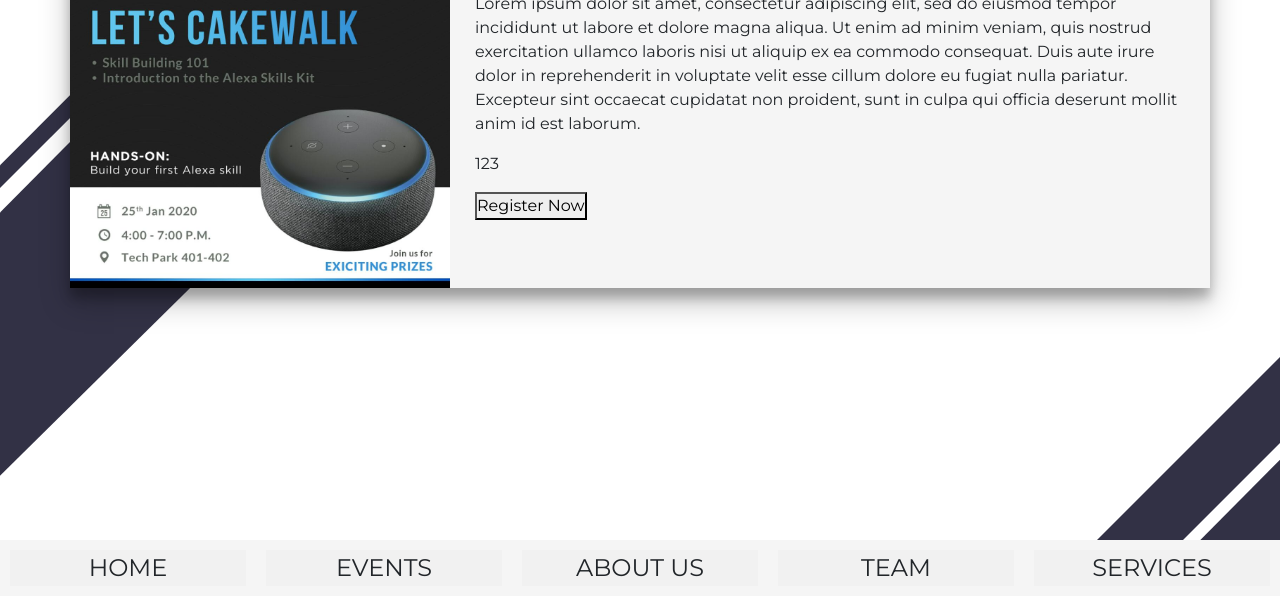
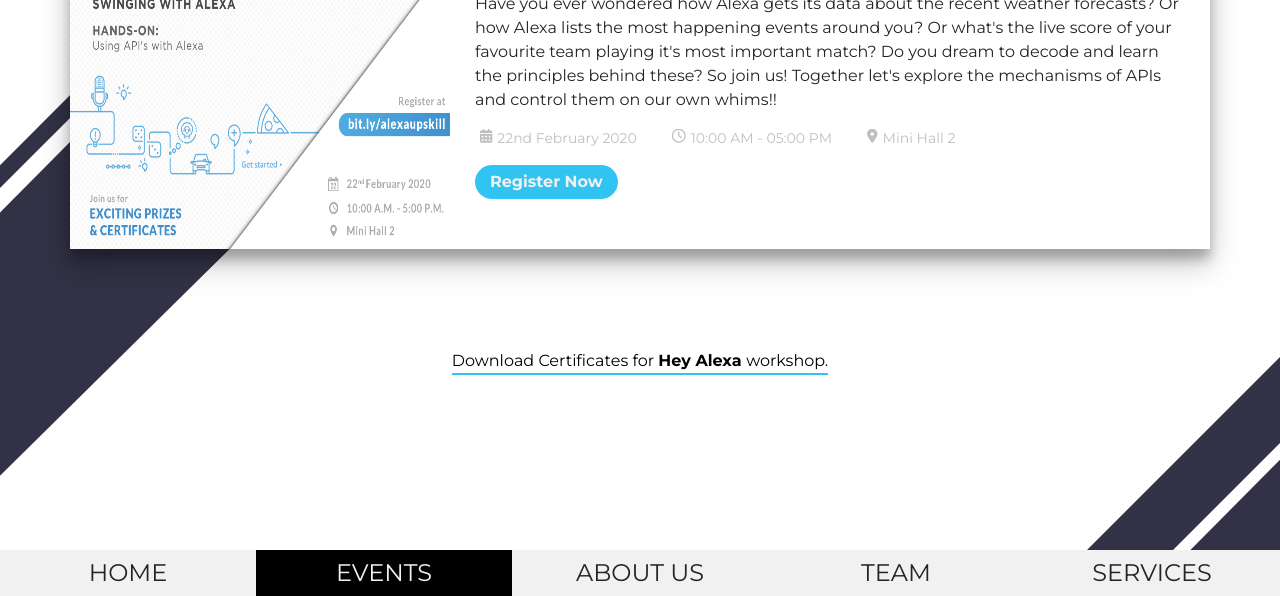
Before and after one commit to AlexaSRM/AlexaSRM-Website, a plain HTML site: page events.html in a window 1280 px wide. Shown: the part 204-800 px from the top of the page. Drawn offline with nearby package versions, Linux system fonts and the light colour scheme.

Commit message:
added cert frontend and event update

```diff
--- a/events.html
+++ b/events.html
@@ -24,23 +24,56 @@
             <div class="row">
                 <div class="col-md-4">
                     <div class="al-event-card-image">
-                        <img src="res/img/events/event-1.jpg" />
+                        <img src="res/img/events/upskill-print.png" />
                     </div>
                 </div>
                 <div class="col-md-8">
                     <div class="al-event-card-content">
-                        <h3>Let's Cakewalk</h3>
-                        <p>Lorem ipsum dolor sit amet, consectetur adipiscing elit, sed do eiusmod tempor incididunt ut labore et dolore magna aliqua. Ut enim ad minim veniam, quis nostrud exercitation ullamco laboris nisi ut aliquip ex ea commodo consequat. Duis aute irure dolor in reprehenderit in voluptate velit esse cillum dolore eu fugiat nulla pariatur. Excepteur sint occaecat cupidatat non proident, sunt in culpa qui officia deserunt mollit anim id est laborum.</p>
+                        <h3>UPSKILL</h3>
+                        <p>Have you ever wondered how Alexa gets its data about the recent weather forecasts? Or how Alexa lists the most happening events around you? Or what's the live score of your favourite team playing it's most important match?
+                            Do you dream to decode and learn the principles behind these?
+                            So join us!
+                            Together let's explore the mechanisms of APIs and control them on our own whims!!</p>
                         <ul>
-                            <li>1</li>
-                            <li>2</li>
-                            <li>3</li>
+                            <li><i class="fas fa-calendar-alt"></i>22nd February 2020</li>
+                            <li><i class="far fa-clock"></i>10:00 AM - 05:00 PM</li>
+                            <li><i class="fas fa-map-marker-alt"></i>Mini Hall 2</li>
                         </ul>
-                        <button>Register Now</button>
+                        <a href="https://docs.google.com/forms/d/e/1FAIpQLScB10gqYYoCWWq_RNGSVdSSfO1FdYj46PGZgFV_76H9D5OVtw/viewform"><button>Register Now</button></a>
                     </div>
                 </div>
             </div>
         </section>
+        <div class="cert-section container">
+           <div class="row text-center">
+            <button type="button" data-toggle="modal" data-target="#formmodal">
+                Download Certificates for <span>Hey Alexa </span>workshop.
+              </button>
+           </div>
+
+             <div class="modal fade" id="formmodal" tabindex="-1" role="dialog" aria-labelledby="formmodaltitle" aria-hidden="true">
+               <div class="modal-dialog modal-dialog-centered" role="document">
+                 <div class="modal-content">
+                   <div class="modal-header">
+                     <h5 class="modal-title" id="formmodaltitle">Certificates | Hey Alexa</h5>
+                     <button type="button" class="close" data-dismiss="modal" aria-label="Close">
+                       <span aria-hidden="true">&times;</span>
+                     </button>
+                   </div>
+                   <div class="modal-body">
+                    <form>
+                        <div class="form-group">
+                          <label for="email">Email address</label>
+                          <input type="email" class="form-control" id="email" aria-describedby="emailHelp">
+                          <small id="emailHelp" class="form-text text-muted">We'll never share your email with anyone else.</small>
+                        </div>
+                        <button type="submit" class="btn btn-primary">Submit</button>
+                      </form>
+                   </div>
+                 </div>
+               </div>
+             </div>
+        </div>
         <script src="res/js/main.js" async defer></script>
         <script src="https://code.jquery.com/jquery-3.4.1.slim.min.js" integrity="sha384-J6qa4849blE2+poT4WnyKhv5vZF5SrPo0iEjwBvKU7imGFAV0wwj1yYfoRSJoZ+n" crossorigin="anonymous"></script>
         <script src="https://cdn.jsdelivr.net/npm/popper.js@1.16.0/dist/umd/popper.min.js" integrity="sha384-Q6E9RHvbIyZFJoft+2mJbHaEWldlvI9IOYy5n3zV9zzTtmI3UksdQRVvoxMfooAo" crossorigin="anonymous"></script>
--- a/res/scss/style.scss
+++ b/res/scss/style.scss
@@ -26,6 +26,7 @@
     bottom: 0;
     background-color: whitesmoke;
     display: flex;
+    z-index: 99;
     ul{
        display: flex;
        margin: 0;
@@ -33,15 +34,23 @@
         width: 100%;
         flex-direction: row;
         align-items: center;
-        justify-content: space-evenly;
         flex-wrap: nowrap;
         li{
             display: block;
             background-color: #f1f1f1;
-            margin: 10px;
+            padding: 5px 10px;
             text-align: center;
             font-size: 24px;
             width: 100%;
+
+            @media (max-width: 576px){
+                font-size: 12px;
+                padding: 0px;
+            }
+        }
+        li.active{
+            background-color: #000000;
+            color: #f1f1f1;
         }
     }
 }
@@ -50,7 +59,7 @@
     margin: 100px auto;
     box-shadow: 0 14px 28px rgba(0,0,0,0.25), 0 10px 10px rgba(0,0,0,0.22);
     .row{
-        background-color: whitesmoke;
+        background-color: #ffffff;
         .col-md-4{
             padding: 0px !important;
         }
@@ -75,8 +84,56 @@
                     display: flex;
                     list-style: none;
                     flex-direction: row;
+                    justify-content: flex-start;
+                    li{
+                        color: rgba(0,0,0,0.25);
+                        margin-right: 30px;
+                        font-size: 14px;
+                        i{
+                            padding: 0px 5px;
+                        }
+                    }
+                    @media(max-width: 576px){
+                        flex-direction: column;
+                    }
+                }
+                button {
+                    border: none;
+                    padding: 5px 15px;
+                    background-color: $alexa-primary;
+                    border-radius: 20px;
+                    color: #f1f1f1;
+                    font-weight: bolder;
                 }
             }
         }
     }
+    @media(max-width: 576px){
+        margin-top: 0px;
+    }
 }
+
+.cert-section{
+    position: relative;
+    width: 100%;
+    .row{
+        button{
+            margin-left: auto;
+            margin-right: auto;
+            border: none;
+            background: none;
+            border-bottom: 2px solid $alexa-primary;
+            text-decoration: none;
+            span{
+                font-weight: bold;
+            }
+            &:focus{
+                outline: none;
+            }
+        }
+    }
+
+    @media (max-width:576px) {
+        margin-bottom: 300px;
+    }
+}
```
Also changed, not shown: res/css/style.css, res/img/events/recruiting-print.png (added), res/img/events/upskill-print.png (added), res/scss/style.css, 2 other files.
